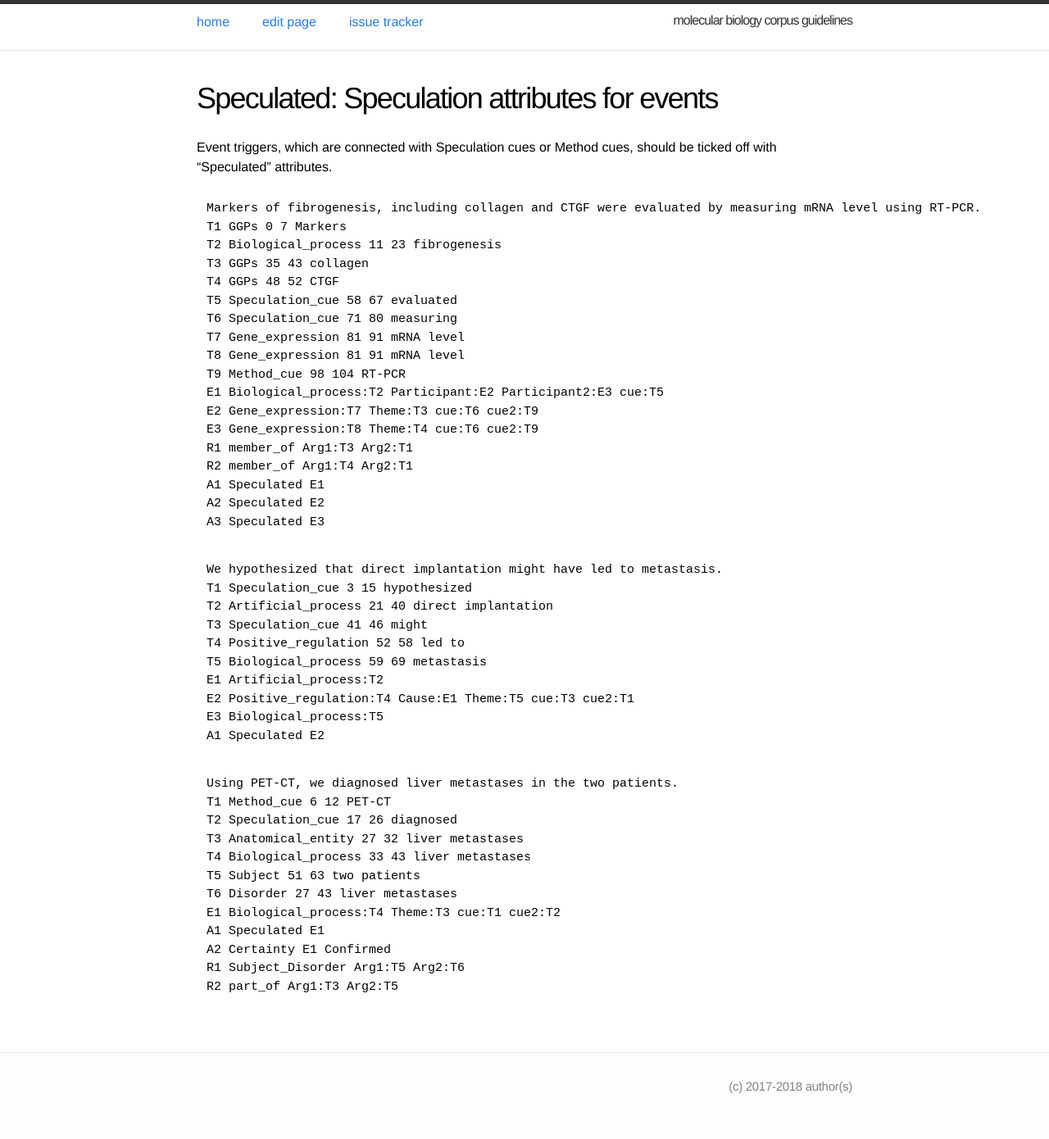
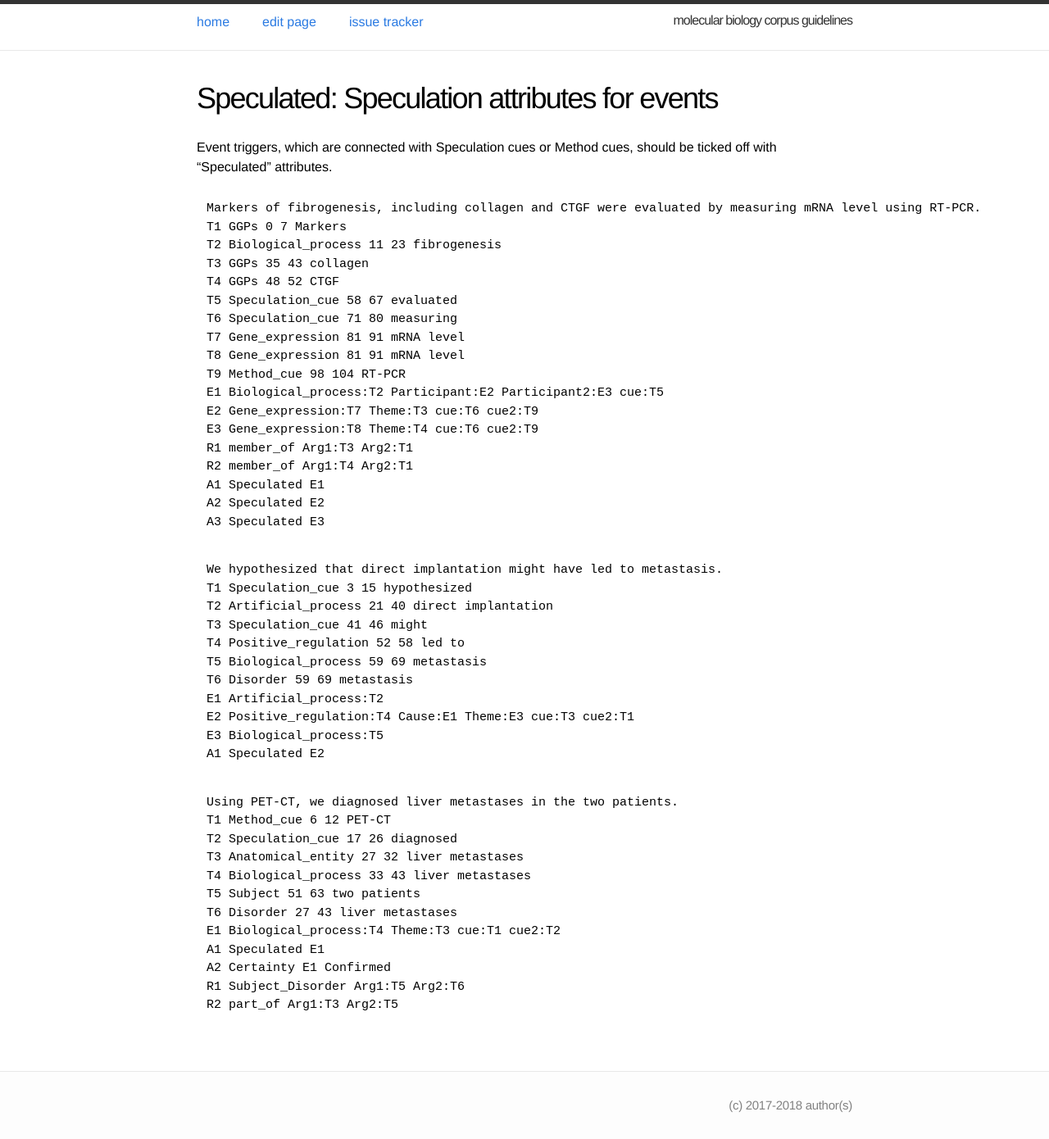
Before and after one commit to ezcatdb/molbiol_lung_corpus-guidelines, a Jekyll site: the page built from _attribute/Speculated.md, in a window 1280 px wide. Shown: the whole page at 82% size. Built offline with Jekyll 4.4.1, drawn with Linux system fonts in a browser that asks for light colours; before the commit the page ends 1368 px from its top, so only the background shows below that.

Commit message:
correction of sample sentence in _attribute/Speculated.md

```diff
--- a/_attribute/Speculated.md
+++ b/_attribute/Speculated.md
@@ -34,8 +34,9 @@ T2 Artificial_process 21 40 direct implantation
 T3 Speculation_cue 41 46 might
 T4 Positive_regulation 52 58 led to
 T5 Biological_process 59 69 metastasis
+T6 Disorder 59 69 metastasis
 E1 Artificial_process:T2
-E2 Positive_regulation:T4 Cause:E1 Theme:T5 cue:T3 cue2:T1
+E2 Positive_regulation:T4 Cause:E1 Theme:E3 cue:T3 cue2:T1
 E3 Biological_process:T5
 A1 Speculated E2
 ~~~
```
